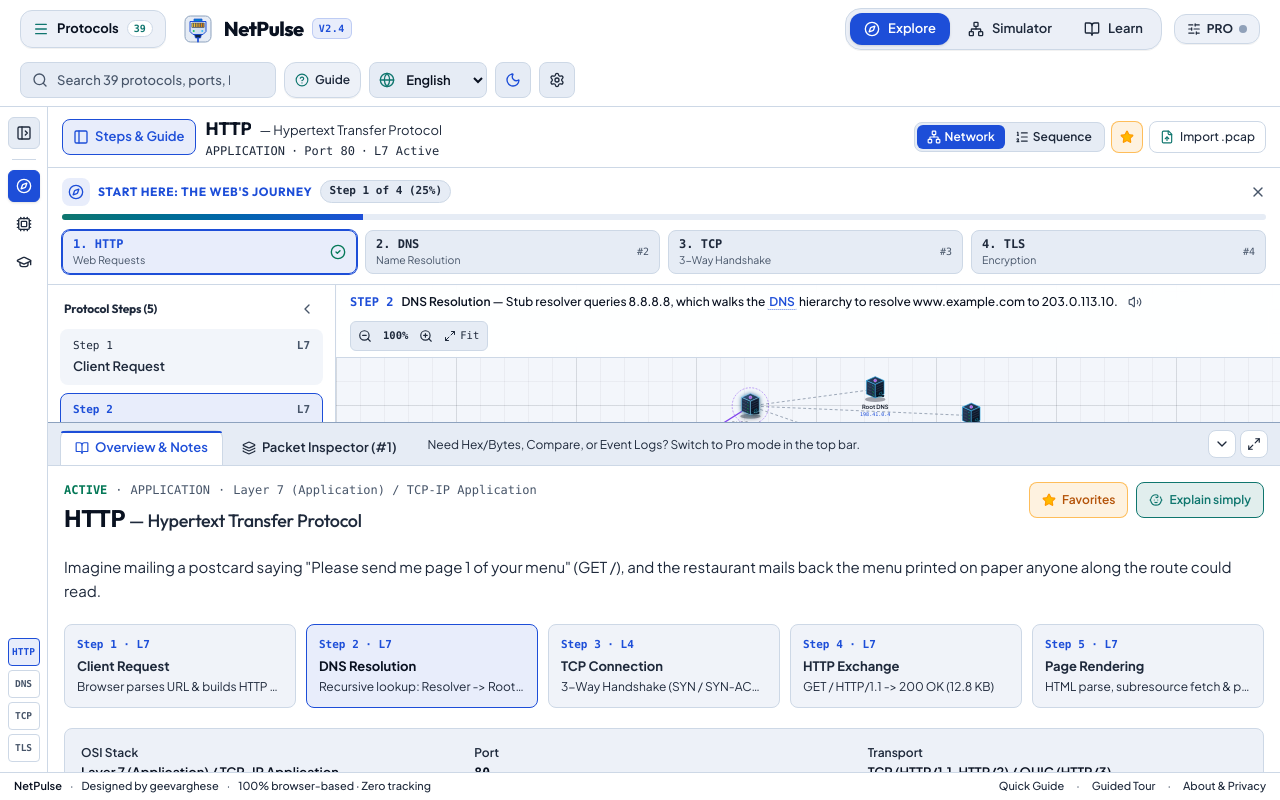
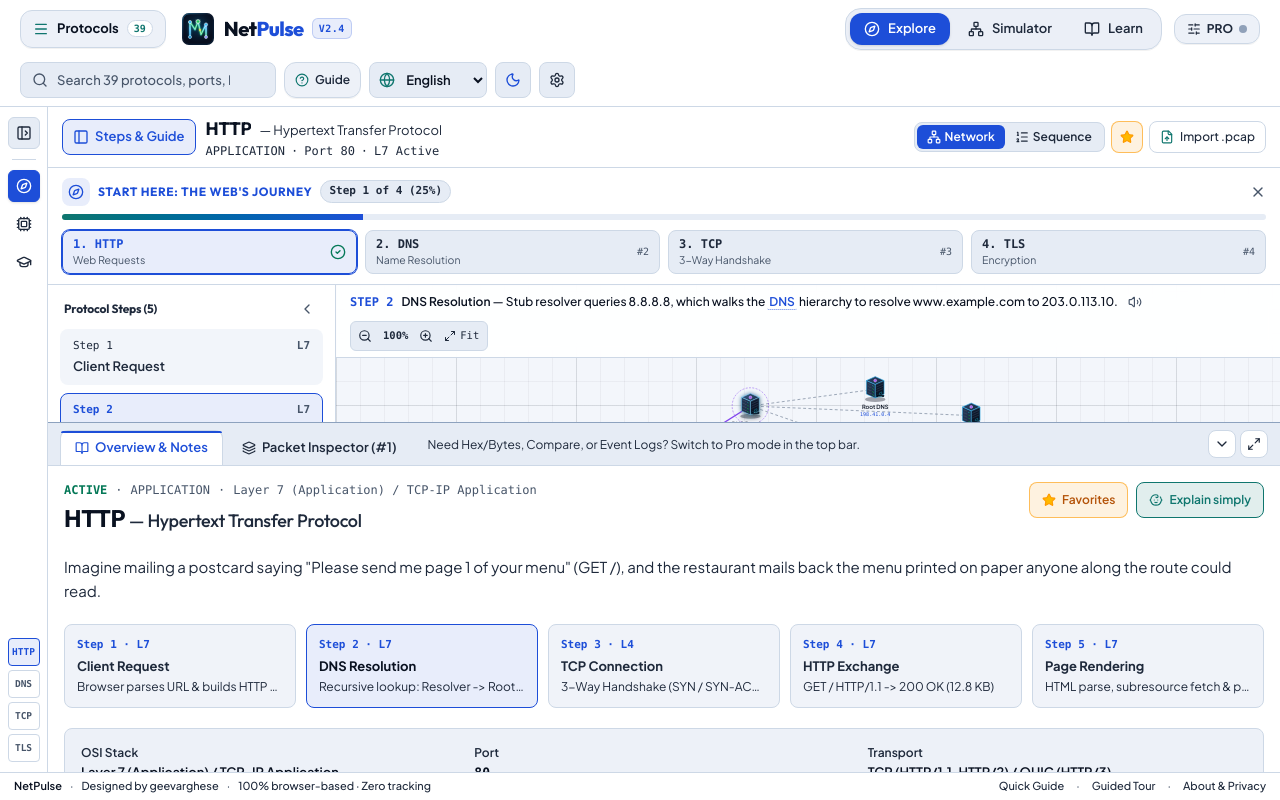
Before and after one commit to geevarghesekthomas84-sys/NetPulse, a React (Vite) app: page / in a window 1280 px wide. Both pictures are taken after a click on the button "Enter Interactive Workbench". Built offline with nearby package versions, Linux system fonts and the light colour scheme.

Commit message:
feat(branding): add modern high-tech Network Pulse 'N' vector icon in public/icon.svg and BrandLogo

```diff
--- a/src/components/common/BrandLogo.tsx
+++ b/src/components/common/BrandLogo.tsx
@@ -6,9 +6,9 @@ interface BrandLogoProps {
 }
 
 /**
- * Real-world RJ-45 8P8C Ethernet patch plug hardware mark for NetPulse.
+ * World-Class High-Tech Network Pulse "N" Mark for NetPulse.
  */
-export const BrandLogo: React.FC<BrandLogoProps> = ({ size = 30, showWordmark = true }) => {
+export const BrandLogo: React.FC<BrandLogoProps> = ({ size = 32, showWordmark = true }) => {
   return (
     <span className="inline-flex items-center gap-2.5 select-none">
       <svg
@@ -20,72 +20,88 @@ export const BrandLogo: React.FC<BrandLogoProps> = ({ size = 30, showWordmark =
         className="shrink-0"
       >
         <defs>
-          <linearGradient id="brandPlugHousing" x1="14" y1="12" x2="50" y2="48" gradientUnits="userSpaceOnUse">
-            <stop offset="0%" stopColor="var(--hw-slate-light, #1e3a5f)" />
-            <stop offset="100%" stopColor="var(--hw-slate-dark, #091326)" />
+          <linearGradient id="blBorderGrad" x1="0" y1="0" x2="64" y2="64" gradientUnits="userSpaceOnUse">
+            <stop offset="0%" stopColor="#38bdf8" stopOpacity="0.8" />
+            <stop offset="50%" stopColor="#1e3a5f" stopOpacity="0.4" />
+            <stop offset="100%" stopColor="#0284c7" stopOpacity="0.2" />
           </linearGradient>
-          <linearGradient id="brandGoldPins" x1="20" y1="18" x2="44" y2="28" gradientUnits="userSpaceOnUse">
-            <stop offset="0%" stopColor="#fde047" />
-            <stop offset="100%" stopColor="#d97706" />
+
+          <radialGradient id="blBackdropGlow" cx="50%" cy="40%" r="55%">
+            <stop offset="0%" stopColor="#0284c7" stopOpacity="0.3" />
+            <stop offset="60%" stopColor="#0ea5e9" stopOpacity="0.08" />
+            <stop offset="100%" stopColor="#0284c7" stopOpacity="0" />
+          </radialGradient>
+
+          <linearGradient id="blPulseStream" x1="14" y1="48" x2="50" y2="16" gradientUnits="userSpaceOnUse">
+            <stop offset="0%" stopColor="#0284c7" />
+            <stop offset="25%" stopColor="#38bdf8" />
+            <stop offset="50%" stopColor="#22c55e" />
+            <stop offset="75%" stopColor="#38bdf8" />
+            <stop offset="100%" stopColor="#818cf8" />
           </linearGradient>
+
+          <filter id="blNeonGlow" x="-20%" y="-20%" width="140%" height="140%">
+            <feGaussianBlur stdDeviation="1.6" result="blur" />
+            <feMerge>
+              <feMergeNode in="blur" />
+              <feMergeNode in="SourceGraphic" />
+            </feMerge>
+          </filter>
         </defs>
 
-        {/* Outer patch-port socket recess */}
-        <rect
-          x="6"
-          y="6"
-          width="52"
-          height="52"
-          rx="11"
-          fill="var(--bg-inset)"
-          stroke="var(--border-strong)"
-          strokeWidth="2"
+        {/* Base Tile */}
+        <rect width="64" height="64" rx="14" fill="#070e1e" />
+        <rect x="1.5" y="1.5" width="61" height="61" rx="12.5" fill="url(#blBackdropGlow)" />
+        <rect x="1.5" y="1.5" width="61" height="61" rx="12.5" stroke="url(#blBorderGrad)" strokeWidth="1.5" />
+
+        {/* Circuit Accent Grid */}
+        <path d="M16 32H48" stroke="#1e293b" strokeWidth="1" strokeDasharray="2 3" opacity="0.6" />
+        <path d="M32 16V48" stroke="#1e293b" strokeWidth="1" strokeDasharray="2 3" opacity="0.6" />
+
+        {/* Neon Glow Under-layer */}
+        <path
+          d="M 16 48 L 16 18 L 26 33 L 32 17 L 38 43 L 48 23 L 48 48"
+          stroke="url(#blPulseStream)"
+          strokeWidth="5"
+          strokeLinecap="round"
+          strokeLinejoin="round"
+          opacity="0.35"
+          filter="url(#blNeonGlow)"
         />
 
-        {/* RJ-45 top locking clip */}
+        {/* Primary Vector Pulse 'N' Track */}
         <path
-          d="M24 12H40V17H24V12Z"
-          fill="#0284c7"
-          stroke="var(--accent-primary)"
-          strokeWidth="1.5"
+          d="M 16 48 L 16 18 L 26 33 L 32 17 L 38 43 L 48 23 L 48 48"
+          stroke="url(#blPulseStream)"
+          strokeWidth="3.5"
+          strokeLinecap="round"
           strokeLinejoin="round"
         />
 
-        {/* Modular 8P8C polycarbonate plug nose */}
+        {/* Inner core luminous wire */}
         <path
-          d="M16 17H48V37L42 43H22L16 37V17Z"
-          fill="url(#brandPlugHousing)"
-          stroke="var(--accent-primary)"
-          strokeWidth="2"
+          d="M 16 48 L 16 18 L 26 33 L 32 17 L 38 43 L 48 23 L 48 48"
+          stroke="#ffffff"
+          strokeWidth="1.2"
+          strokeLinecap="round"
           strokeLinejoin="round"
+          opacity="0.85"
         />
 
-        {/* Internal pin bay */}
-        <rect x="19" y="19.5" width="26" height="10" rx="1.5" fill="#050b16" fillOpacity="0.7" />
+        {/* Network Nodes */}
+        <circle cx="16" cy="48" r="3" fill="#0284c7" stroke="#ffffff" strokeWidth="1" />
+        <circle cx="16" cy="18" r="3.2" fill="#38bdf8" stroke="#ffffff" strokeWidth="1" />
+        <circle cx="32" cy="17" r="3.5" fill="#22c55e" stroke="#ffffff" strokeWidth="1.2" filter="url(#blNeonGlow)" />
+        <circle cx="48" cy="23" r="3.2" fill="#38bdf8" stroke="#ffffff" strokeWidth="1" />
+        <circle cx="48" cy="48" r="3" fill="#818cf8" stroke="#ffffff" strokeWidth="1" />
 
-        {/* Precision gold 8P8C contact pins */}
-        {[20.5, 24, 27.5, 31, 34.5, 38, 41.5].map((x) => (
-          <rect key={x} x={x} y="20.5" width="2" height="7.5" rx="0.6" fill="url(#brandGoldPins)" />
-        ))}
-
-        {/* Link / Activity LEDs */}
-        <circle cx="23.5" cy="36" r="2" fill="#22c55e" />
-        <circle cx="40.5" cy="36" r="2" fill="#38bdf8" />
-
-        {/* Strain-relief boot & cable stem */}
-        <path
-          d="M25 43H39L37 50H27L25 43Z"
-          fill="#0f2544"
-          stroke="var(--accent-primary)"
-          strokeWidth="1.5"
-          strokeLinejoin="round"
-        />
-        <line x1="32" y1="50" x2="32" y2="57" stroke="var(--accent-primary)" strokeWidth="3.5" strokeLinecap="round" />
+        {/* Signal Spark */}
+        <circle cx="36" cy="34" r="1.8" fill="#fde047" filter="url(#blNeonGlow)" />
       </svg>
 
       {showWordmark && (
         <span className="font-display text-xl font-extrabold tracking-tight text-[var(--text-primary)] leading-none">
-          NetPulse
+          Net<span className="text-[var(--accent-primary)]">Pulse</span>
         </span>
       )}
     </span>
--- a/src/components/explore/ExploreWorkspace.tsx
+++ b/src/components/explore/ExploreWorkspace.tsx
@@ -236,8 +236,8 @@ export const ExploreWorkspace: React.FC = () => {
     dockSize === 'collapsed'
       ? 'h-9'
       : dockSize === 'expanded'
-      ? 'h-[500px]'
-      : 'h-[350px]';
+        ? 'h-[500px]'
+        : 'h-[350px]';
 
   return (
     <div className="flex flex-1 min-h-0 flex-col overflow-hidden bg-[var(--bg-canvas)]">
```
Also changed, not shown: public/icon.svg, 6 other files (tests, documents, lock files or other folders).
